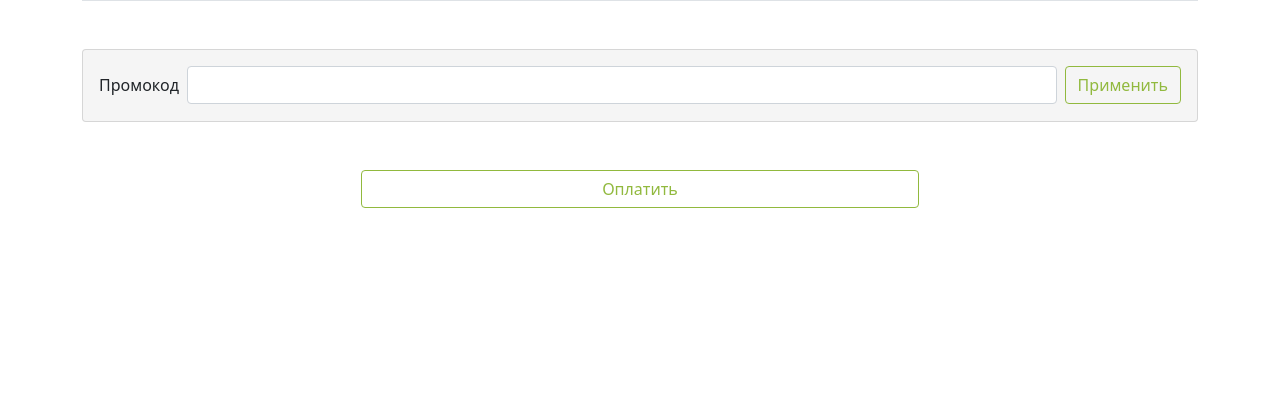
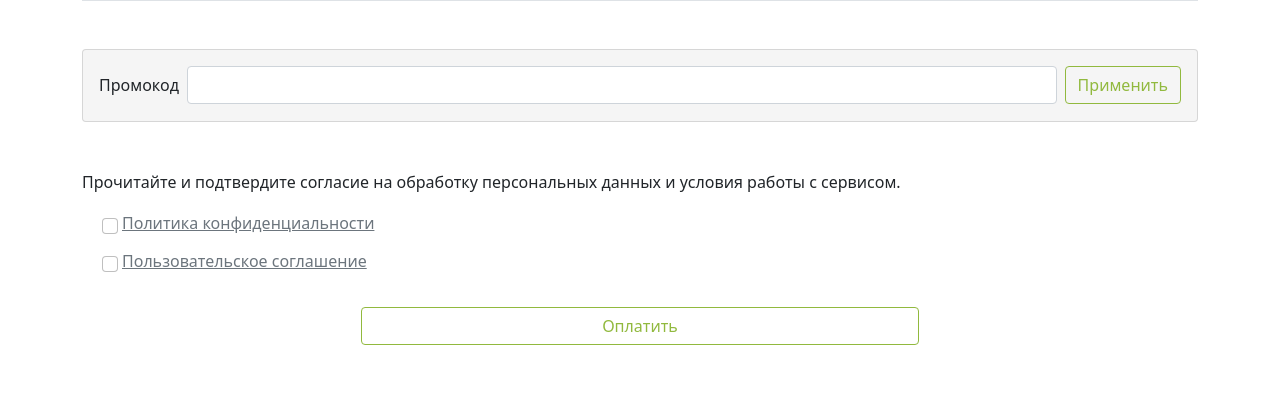
Before and after one commit to alinarogova123-arch/Easy_coock, a Django app: page /order/ in a window 1280 px wide. Shown: the part 1070-1463 px from the top of the page. Before the commit the page ends 1278 px from the top, so only its background shows below. Run offline with Django 5.2, Linux system fonts and the light colour scheme; parts of the project's set-up code (start-up, migrations or seed data) failed here and were passed over.

Commit message:
Added link for agreements

```diff
--- a/templates/order.html
+++ b/templates/order.html
@@ -177,6 +177,14 @@
                     <input type="password" class="form-control me-2" id="password">
                     <button type="submit" class="btn shadow-none btn-outline-success foodplan_green foodplan__border_green">Применить</button>
                 </form>
+                <div class="d-flex justify-content-start">Прочитайте и подтвердите согласие на обработку персональных данных и условия работы с сервисом.
+                </div>
+                <div class="d-flex justify-content-start" style="margin-top: 20px; margin-left: 20px;">
+                    <input class="form-check-input me-1 foodplan_checked-green" type="checkbox"><h6 class="link-secondary text-center"><a href="{% static 'pd_agreement.pdf' %}" class="link-secondary me-2">Политика конфиденциальности</a>
+                </div>
+                <div class="d-flex justify-content-start" style="margin-top: 10px; margin-bottom: -20px; margin-left: 20px;">
+                    <input class="form-check-input me-1 foodplan_checked-green" type="checkbox"><h6 class="link-secondary text-center"><a href="{% static 'Пользовательское соглашение.pdf' %}" class="link-secondary me-2">Пользовательское соглашение</a>
+                </div>
                 <div class="d-flex justify-content-center my-5">
                     <button form="order" type="submit" class="btn shadow-none btn-outline-success foodplan_green foodplan__border_green w-50">Оплатить</button>
                 </div>
```
Also changed, not shown: 1 other file.
